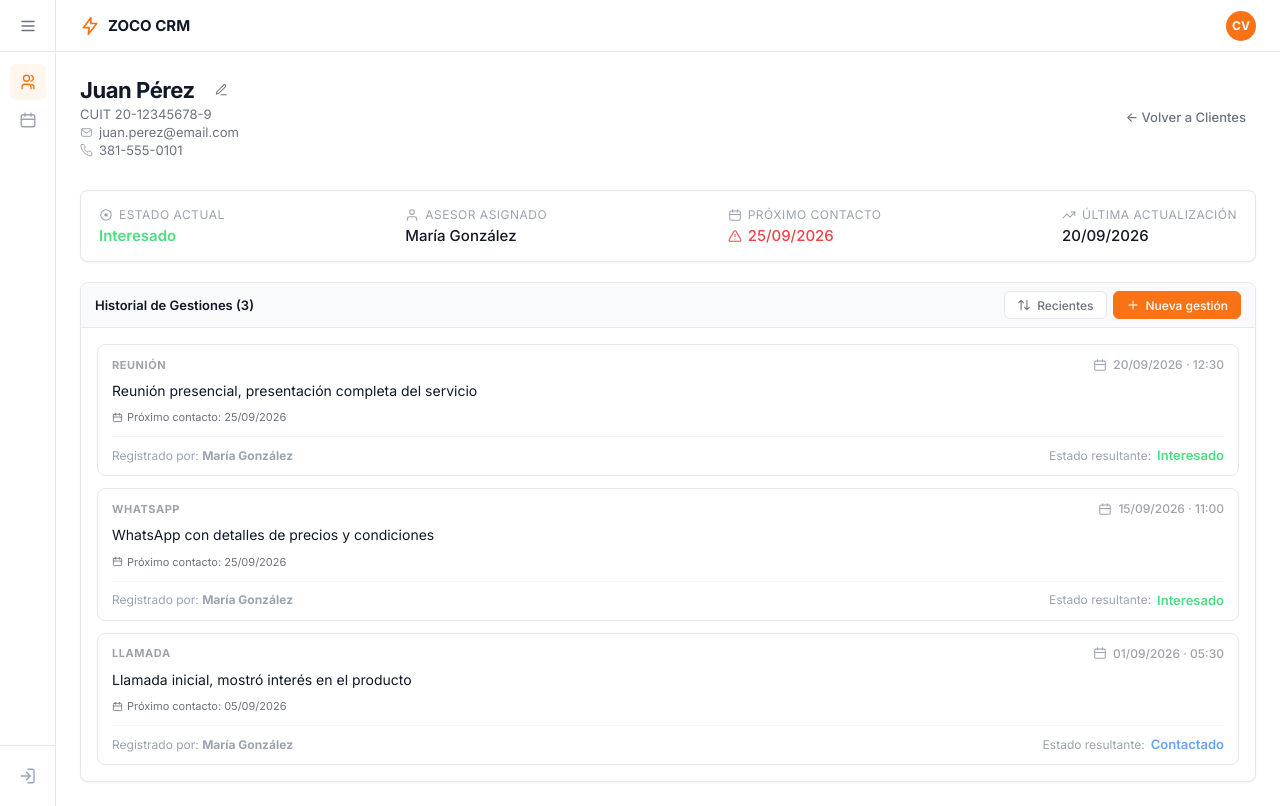
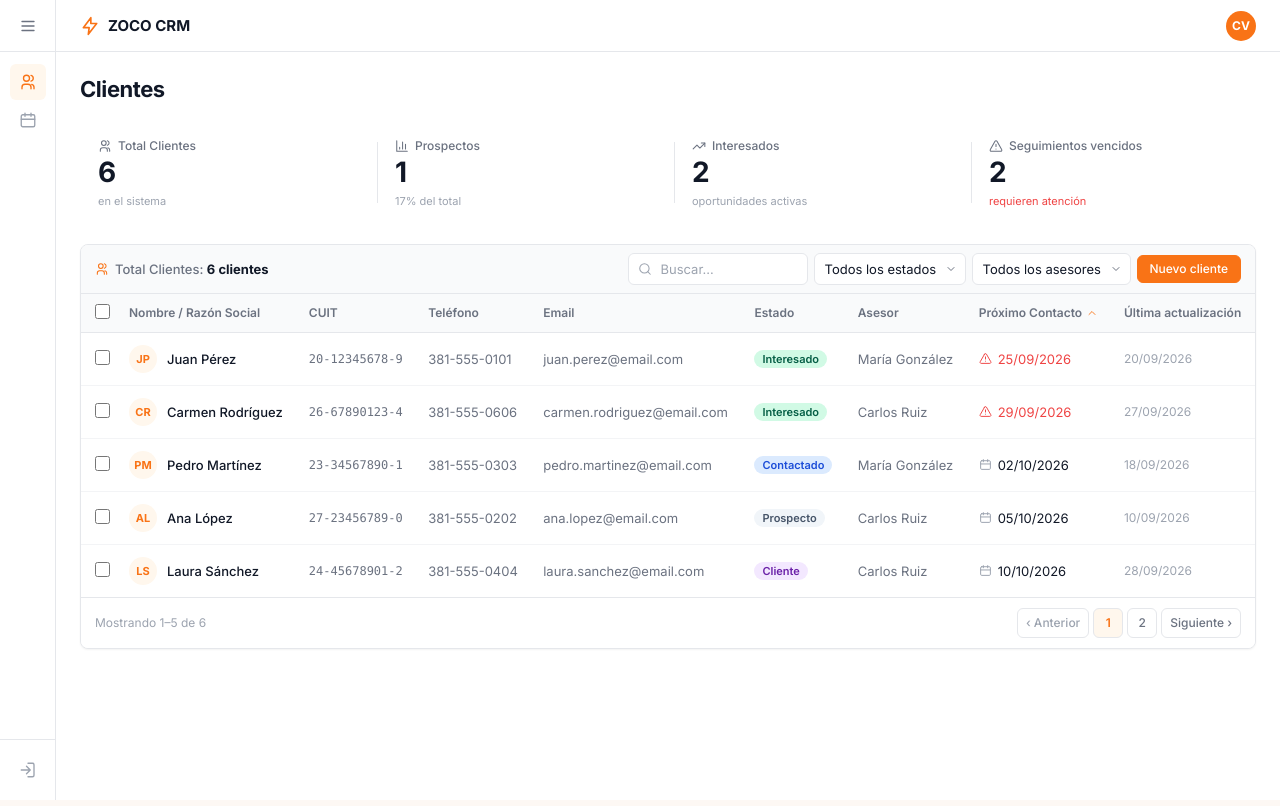
Before and after one commit to togenaro/Crm2026, a React (Vite) app: page / in a window 1280 px wide. Built offline with nearby package versions, Linux system fonts and the light colour scheme.

Commit message:
feat(clientes): agregar selección y confirmación de eliminación

```diff
--- a/src/App.jsx
+++ b/src/App.jsx
@@ -1,6 +1,6 @@
 import Sidebar from './components/layout/Sidebar';
 import Topbar from './components/layout/Topbar';
-import ClienteDetailPage from './features/clientes/pages/ClienteDetailPage';
+import ClientesPage from './features/clientes/pages/ClientesPage';
 
 export default function App() {
   return (
@@ -9,7 +9,7 @@ export default function App() {
       <div className="main-area">
         <Topbar />
         <main className="content-wrapper">
-          <ClienteDetailPage />
+          <ClientesPage />
         </main>
       </div>
     </div>
--- a/src/features/clientes/components/ClientesTable.jsx
+++ b/src/features/clientes/components/ClientesTable.jsx
@@ -6,6 +6,7 @@ import {
   IconSearch,
   IconUsers,
 } from '../../../components/ui/Icons';
+import Modal from '../../../components/ui/Modal';
 import ClienteModal from './ClienteModal';
 
 function formatDate(date) {
@@ -31,13 +32,55 @@ function statusClass(status) {
 
 export default function ClientesTable({ clientes, totalClientes }) {
   const [mostrarModal, setMostrarModal] = useState(false);
+  const [mostrarConfirmacion, setMostrarConfirmacion] = useState(false);
+  const [clienteAEditar, setClienteAEditar] = useState(null);
+  const [seleccionados, setSeleccionados] = useState(() => new Set());
+  const todosSeleccionados = clientes.length > 0 && clientes.every(cliente => seleccionados.has(cliente.id));
+  const cantidadSeleccionada = seleccionados.size;
+  const clienteSeleccionado = cantidadSeleccionada === 1
+    ? clientes.find(cliente => seleccionados.has(cliente.id))
+    : null;
+
+  function alternarSeleccionTodos() {
+    setSeleccionados(actuales => {
+      const nuevaSeleccion = new Set(actuales);
+      if (todosSeleccionados) clientes.forEach(cliente => nuevaSeleccion.delete(cliente.id));
+      else clientes.forEach(cliente => nuevaSeleccion.add(cliente.id));
+      return nuevaSeleccion;
+    });
+  }
+
+  function alternarSeleccion(id) {
+    setSeleccionados(actuales => {
+      const nuevaSeleccion = new Set(actuales);
+      if (nuevaSeleccion.has(id)) nuevaSeleccion.delete(id);
+      else nuevaSeleccion.add(id);
+      return nuevaSeleccion;
+    });
+  }
 
   return (
     <section className="list-container" aria-label="Listado de clientes">
       <div className="table-info-bar">
         <div className="table-info-bar-left">
-          <IconUsers />
-          <span>Total Clientes: <strong>{totalClientes} clientes</strong></span>
+          {cantidadSeleccionada === 0 ? (
+            <>
+              <IconUsers />
+              <span>Total Clientes: <strong>{totalClientes} {totalClientes === 1 ? 'cliente' : 'clientes'}</strong></span>
+            </>
+          ) : (
+            <>
+              <IconUsers />
+              <span><strong>{cantidadSeleccionada} {cantidadSeleccionada === 1 ? 'seleccionado' : 'seleccionados'}</strong></span>
+              <button className="selection-clear-btn" type="button" onClick={() => setSeleccionados(new Set())}>Limpiar</button>
+              {clienteSeleccionado && (
+                <button className="selection-clear-btn" type="button" onClick={() => setClienteAEditar(clienteSeleccionado)}>Editar</button>
+              )}
+              <button className="selection-delete-btn" type="button" onClick={() => setMostrarConfirmacion(true)}>
+                Eliminar ({cantidadSeleccionada})
+              </button>
+            </>
+          )}
         </div>
 
         <div className="table-info-bar-right">
@@ -66,7 +109,7 @@ export default function ClientesTable({ clientes, totalClientes }) {
         <table className="crm-table">
           <thead>
             <tr>
-              <th className="td-check"><input className="crm-checkbox" type="checkbox" aria-label="Seleccionar todos" /></th>
+              <th className="td-check"><input className="crm-checkbox" type="checkbox" aria-label="Seleccionar todos" checked={todosSeleccionados} onChange={alternarSeleccionTodos} /></th>
               <th>Nombre / Razón Social</th>
               <th>CUIT</th>
               <th>Teléfono</th>
@@ -79,8 +122,8 @@ export default function ClientesTable({ clientes, totalClientes }) {
           </thead>
           <tbody>
             {clientes.map(cliente => (
-              <tr key={cliente.id}>
-                <td className="td-check"><input className="crm-checkbox" type="checkbox" aria-label={`Seleccionar ${cliente.nombre}`} /></td>
+              <tr key={cliente.id} className={seleccionados.has(cliente.id) ? 'selected' : ''}>
+                <td className="td-check"><input className="crm-checkbox" type="checkbox" aria-label={`Seleccionar ${cliente.nombre}`} checked={seleccionados.has(cliente.id)} onChange={() => alternarSeleccion(cliente.id)} /></td>
                 <td><div className="td-name"><span className="td-avatar">{initials(cliente.nombre)}</span>{cliente.nombre}</div></td>
                 <td className="td-mono">{cliente.cuit}</td>
                 <td className="cell-secondary">{cliente.telefono}</td>
@@ -110,6 +153,20 @@ export default function ClientesTable({ clientes, totalClientes }) {
         </div>
       </footer>
       {mostrarModal && <ClienteModal onClose={() => setMostrarModal(false)} />}
+      {clienteAEditar && <ClienteModal initial={clienteAEditar} onClose={() => setClienteAEditar(null)} />}
+      {mostrarConfirmacion && (
+        <Modal title={`Eliminar ${cantidadSeleccionada} cliente(s)`} onClose={() => setMostrarConfirmacion(false)}>
+          <div className="modal-body modal-form">
+            <p className="delete-confirmation-message">
+              Se archivarán {cantidadSeleccionada} cliente(s) junto con su historial de gestiones. Esta acción no se puede deshacer.
+            </p>
+            <div className="modal-form-actions">
+              <button className="btn btn-outline" type="button" onClick={() => setMostrarConfirmacion(false)}>Cancelar</button>
+              <button className="btn btn-danger" type="button">Eliminar</button>
+            </div>
+          </div>
+        </Modal>
+      )}
     </section>
   );
 }
--- a/src/index.css
+++ b/src/index.css
@@ -740,6 +740,47 @@ button {
   border-color: #ea6c0b;
 }
 
+.btn-danger {
+  color: #fff;
+  background: #ef4444;
+  border: 1px solid #ef4444;
+}
+
+.btn-danger:hover {
+  background: #dc2626;
+  border-color: #dc2626;
+}
+
+.selection-clear-btn,
+.selection-delete-btn {
+  padding: 2px 4px;
+  background: transparent;
+  border: 0;
+  border-radius: var(--radius);
+  font-size: 12px;
+  transition: background 0.15s, color 0.15s;
+}
+
+.selection-clear-btn {
+  color: var(--text-muted);
+  font-weight: 500;
+}
+
+.selection-clear-btn:hover {
+  color: var(--text-secondary);
+  background: var(--border-light);
+}
+
+.selection-delete-btn {
+  color: #ef4444;
+  font-weight: 600;
+}
+
+.selection-delete-btn:hover {
+  color: #dc2626;
+  background: #fef2f2;
+}
+
 .btn svg {
   width: 14px;
   height: 14px;
@@ -816,6 +857,10 @@ button {
   background: var(--bg-row-hover);
 }
 
+.crm-table tbody tr.selected {
+  background: var(--bg-row-selected);
+}
+
 .crm-table tbody td {
   padding: 12px;
   color: var(--text-primary);
@@ -833,6 +878,13 @@ button {
   width: 15px;
   height: 15px;
   accent-color: var(--accent);
+}
+
+.delete-confirmation-message {
+  margin: 0;
+  color: var(--text-secondary);
+  font-size: 13px;
+  line-height: 1.6;
 }
 
 .td-name {
```
